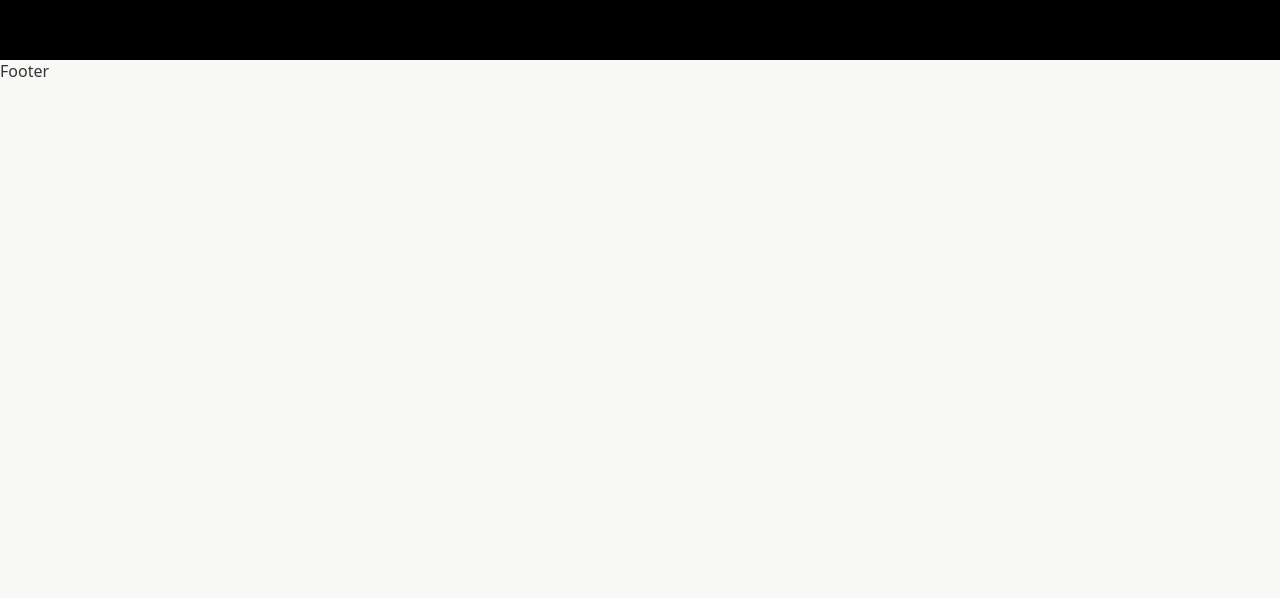
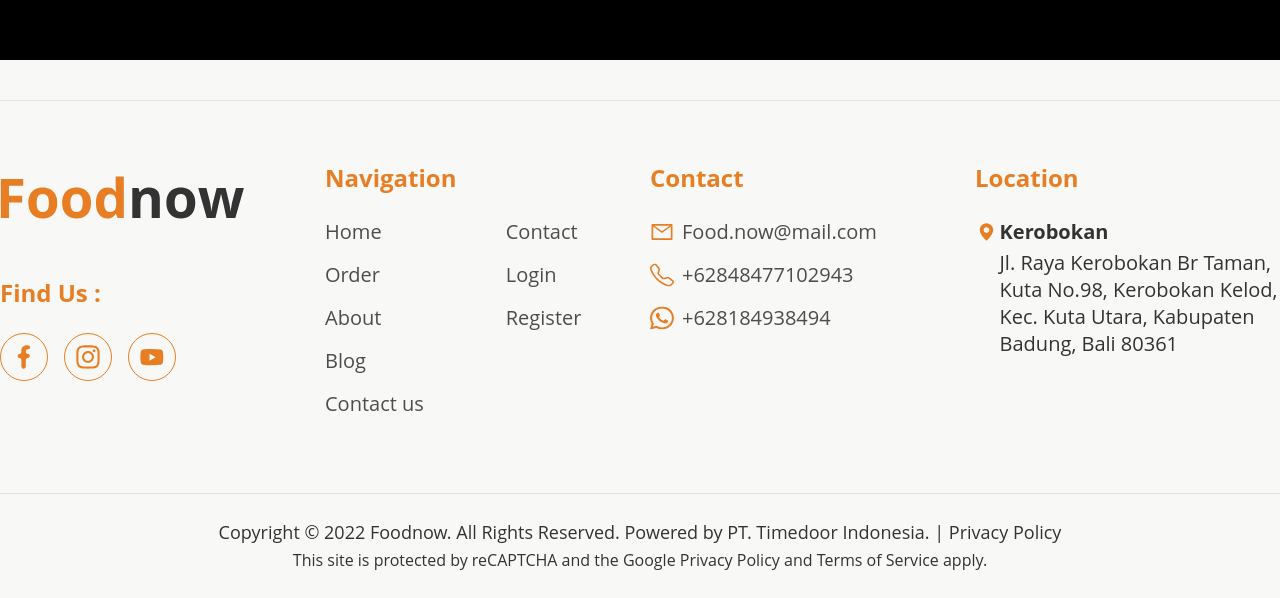
Before and after one commit to DodyDharma440/timedoor-pizza-order, a Vue app: page /order in a window 1280 px wide. Shown: the part 740-1338 px from the top of the page. Before the commit the page ends 822 px from the top, so only its background shows below. Built offline with nearby package versions, Linux system fonts and the light colour scheme; the HTML template or start-up script is replaced by a standard one.

Commit message:
feat: slicing footer and fixed up some css utils

```diff
--- a/src/assets/styles/_buttons.scss
+++ b/src/assets/styles/_buttons.scss
@@ -5,7 +5,6 @@
   padding: utilities.spacing(3.5) utilities.spacing(3);
   border-radius: 999px;
   min-width: 100px;
-  font-size: utilities.font-size(18);
   font-weight: 700;
   transition: all 300ms;
 }
--- a/src/assets/styles/_reset.scss
+++ b/src/assets/styles/_reset.scss
@@ -180,7 +180,7 @@
   -webkit-appearance: none;
 }
 
-/* ie 11 has it's own magic font-size rules for sub and sup */
+/* ie 11 has it's own magic to-rem rules for sub and sup */
 @media all and (-ms-high-contrast: none), (-ms-high-contrast: active) {
   sub,
   sup {
--- a/src/assets/styles/_utilities.scss
+++ b/src/assets/styles/_utilities.scss
@@ -1,14 +1,16 @@
 @use 'sass:math';
+@use './variables';
 
 .container {
   margin: 0px auto;
   max-width: 1600px;
+  padding: 0px spacing(4);
 }
 
 @function spacing($space) {
   @return $space * 4px;
 }
 
-@function font-size($sizePx) {
-  @return math.div($sizePx, 16) + rem;
+@function to-rem($sizePx) {
+  @return math.div($sizePx, 18) + rem;
 }
--- a/src/assets/styles/_variables.scss
+++ b/src/assets/styles/_variables.scss
@@ -2,9 +2,14 @@
 $primary-color: #e77e23;
 $main-background: #f8f8f6;
 $text-color: #333333;
+$link-text-color: #4d4d4d;
 
 // Breakpoints
 $screen-sm-min: 576px;
 $screen-md-min: 768px;
 $screen-lg-min: 992px;
 $screen-xl-min: 1200px;
+
+// Fonts
+$font-size: 18px;
+$mobile-font-size: 16px;
--- a/src/assets/styles/main.scss
+++ b/src/assets/styles/main.scss
@@ -6,25 +6,18 @@
 
 html {
   background-color: $main-background;
-  font-size: 14px;
+  font-size: $mobile-font-size;
 
   @include lg {
-    font-size: 16px;
+    font-size: $font-size;
   }
 }
 
 body {
-  font-family:
-    system-ui,
-    -apple-system,
-    BlinkMacSystemFont,
-    'Segoe UI',
-    Roboto,
-    Oxygen,
-    Ubuntu,
-    Cantarell,
-    'Open Sans',
-    'Helvetica Neue',
-    sans-serif;
+  font-family: 'Open Sans', sans-serif;
   color: $text-color;
 }
+
+a {
+  color: $link-text-color;
+}
--- a/src/constants/menu.ts
+++ b/src/constants/menu.ts
@@ -13,10 +13,16 @@
 ]
 
 export const footerNavMenu = [
-  ...navMenu.slice(0, 5),
-  { label: 'Contact', path: '#' },
-  { label: 'Login', path: '#' },
-  { label: 'Register', path: '#' },
+  {
+    items: [...navMenu.slice(0, 5)],
+  },
+  {
+    items: [
+      { label: 'Contact', path: '#' },
+      { label: 'Login', path: '#' },
+      { label: 'Register', path: '#' },
+    ],
+  },
 ]
 
 export const footerContacts = [
--- a/src/layouts/MainFooter.vue
+++ b/src/layouts/MainFooter.vue
@@ -1 +1,196 @@
-<template>Footer</template>
+<script setup lang="ts">
+import { footerContacts, footerNavMenu, footerSocmed } from '@/constants/menu'
+</script>
+
+<template>
+  <footer class="container main-footer">
+    <div class="content">
+      <div class="logo">
+        <img src="/images/logo-alt.svg" />
+        <h6 class="section-title">Find Us :</h6>
+        <div class="socials">
+          <button v-for="(social, index) in footerSocmed" :key="index">
+            <img :src="`/images/icons/${social.icon}.svg`" />
+          </button>
+        </div>
+      </div>
+      <div class="navigation">
+        <h6 class="section-title">Navigation</h6>
+        <div class="links">
+          <ul v-for="(item, index) in footerNavMenu" :key="index">
+            <li v-for="(subItem, index) in item.items" :key="index">
+              <RouterLink :to="subItem.path">
+                {{ subItem.label }}
+              </RouterLink>
+            </li>
+          </ul>
+        </div>
+      </div>
+      <div class="contact">
+        <h6 class="section-title">Contact</h6>
+        <ul>
+          <li v-for="(item, index) in footerContacts" :key="index">
+            <a :href="item.url" target="_blank" rel="noreferrer">
+              <img :src="`/images/icons/${item.icon}.svg`" class="icon" />
+              <span>{{ item.label }}</span>
+            </a>
+          </li>
+        </ul>
+      </div>
+      <div class="location">
+        <h6 class="section-title">Location</h6>
+        <div class="point">
+          <img src="/images/icons/location.svg" class="icon" />
+          <div>
+            <p class="title">Kerobokan</p>
+            <p>
+              Jl. Raya Kerobokan Br Taman, Kuta No.98, Kerobokan Kelod, Kec. Kuta Utara, Kabupaten
+              Badung, Bali 80361
+            </p>
+          </div>
+        </div>
+      </div>
+    </div>
+    <div class="copyright">
+      <p>
+        Copyright © 2022 Foodnow. All Rights Reserved. Powered by PT. Timedoor Indonesia. | Privacy
+        Policy
+      </p>
+      <p class="description">
+        This site is protected by reCAPTCHA and the Google Privacy Policy and Terms of Service
+        apply.
+      </p>
+    </div>
+  </footer>
+</template>
+
+<style lang="scss" scoped>
+.main-footer {
+  margin-top: spacing(10);
+  border-top: 1px solid rgba($color: $text-color, $alpha: 0.1);
+  padding-top: 60px;
+
+  .content {
+    padding-bottom: 60px;
+    display: grid;
+    grid-template-columns: repeat(12, 1fr);
+    gap: spacing(5);
+
+    > div {
+      grid-column: span 3 / span 3;
+      font-size: to-rem(20);
+
+      .section-title {
+        font-size: to-rem(24);
+        font-weight: 700;
+        color: $primary-color;
+        margin-bottom: spacing(6);
+      }
+    }
+
+    .navigation {
+      .links {
+        display: flex;
+        gap: 82px;
+        ul {
+          li {
+            margin-bottom: spacing(4);
+            a:hover {
+              color: $primary-color;
+            }
+          }
+        }
+      }
+    }
+
+    .contact {
+      ul {
+        li {
+          margin-bottom: spacing(4);
+
+          a {
+            display: flex;
+            align-items: center;
+            gap: spacing(2);
+
+            .icon {
+              width: spacing(6);
+              height: spacing(6);
+              object-fit: contain;
+            }
+          }
+        }
+      }
+    }
+
+    .location {
+      .point {
+        display: flex;
+        gap: spacing(0.375);
+
+        .icon {
+          width: spacing(6);
+          height: spacing(6);
+          margin-top: spacing(0.5);
+        }
+
+        .title {
+          font-weight: 700;
+          margin-bottom: spacing(1);
+        }
+
+        > div {
+          max-width: 407px;
+        }
+      }
+    }
+  }
+
+  .logo {
+    > img {
+      width: 244px;
+      height: 73px;
+      object-fit: contain;
+      margin-bottom: spacing(9);
+    }
+
+    .socials {
+      display: flex;
+      align-items: center;
+      gap: spacing(4);
+
+      > button {
+        display: flex;
+        align-items: center;
+        justify-content: center;
+        width: spacing(12);
+        height: spacing(12);
+        border-radius: 50%;
+        transition: background-color 300ms;
+        border: 1px solid $primary-color;
+
+        &:hover {
+          background-color: rgba($color: $primary-color, $alpha: 0.3);
+        }
+
+        img {
+          width: spacing(6);
+          height: spacing(6);
+          object-fit: contain;
+        }
+      }
+    }
+  }
+
+  .copyright {
+    border-top: 1px solid rgba($color: $text-color, $alpha: 0.1);
+    padding: spacing(6) 0px;
+    text-align: center;
+    line-height: to-rem(28);
+
+    .description {
+      font-size: to-rem(16);
+    }
+  }
+}
+</style>
--- a/src/layouts/MainNavbar.vue
+++ b/src/layouts/MainNavbar.vue
@@ -14,7 +14,7 @@
       </RouterLink>
     </div>
     <div class="buttons">
-      <button class="btn">Login</button>
+      <button class="btn login">Login</button>
       <button class="btn btn-primary register">Register</button>
     </div>
   </nav>
@@ -52,16 +52,19 @@
     align-items: center;
     justify-content: center;
     gap: spacing(7.5);
-    font-size: font-size(18);
     font-weight: 700;
 
     a {
       text-decoration: none;
       color: inherit;
-    }
 
-    a.router-link-active {
-      color: $primary-color;
+      &:hover {
+        color: $primary-color;
+      }
+
+      &.router-link-active {
+        color: $primary-color;
+      }
     }
   }
 
@@ -70,6 +73,12 @@
     align-items: center;
     gap: spacing(1);
 
+    .login {
+      &:hover {
+        color: $primary-color;
+      }
+    }
+
     .register {
       min-width: 160px;
     }
```
